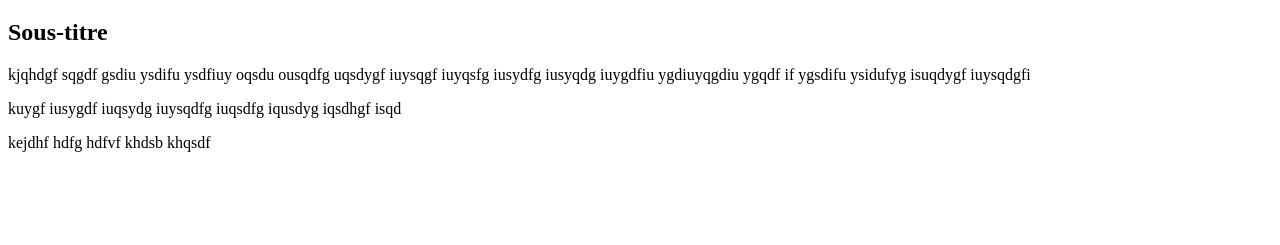
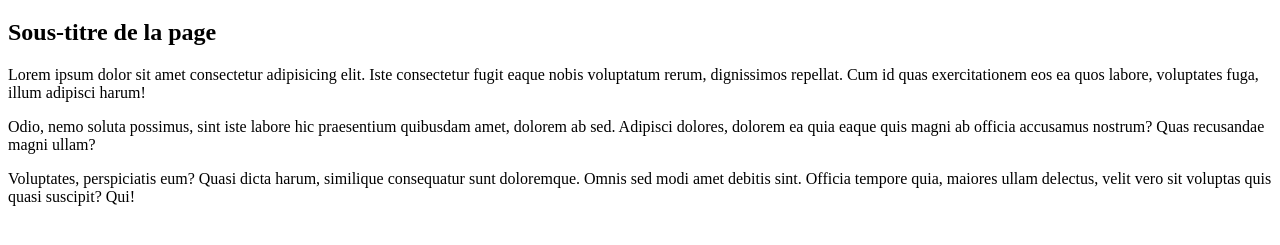
Before and after one commit to philippekurz/ExerciceGit, a plain HTML site: page index.html in a window 1280 px wide. Shown: the part 61-306 px from the top of the page. Drawn offline with Linux system fonts and the light colour scheme.

Commit message:
Modif html avec emmet

```diff
--- a/index.html
+++ b/index.html
@@ -1,13 +1,17 @@
 <!DOCTYPE html>
-<html>
-    <head>
-        <title>Ma page Web</title>
-    </head>
-    <body>
-        <h1>Titre de la page</h1>
-        <h2>Sous-titre</h2>
-        <p>kjqhdgf sqgdf gsdiu ysdifu ysdfiuy oqsdu ousqdfg uqsdygf iuysqgf iuyqsfg iusydfg iusyqdg iuygdfiu ygdiuyqgdiu ygqdf if ygsdifu ysidufyg isuqdygf iuysqdgfi</p>
-        <p>kuygf iusygdf iuqsydg iuysqdfg iuqsdfg iqusdyg iqsdhgf isqd</p>
-        <p>kejdhf hdfg hdfvf khdsb khqsdf </p>
-    </body>
+<html lang="fr">
+<head>
+    <meta charset="UTF-8">
+    <meta name="viewport" content="width=device-width, initial-scale=1.0">
+    <title>Document</title>
+    <meta name="description" content="Description du contenu principale de la page">
+</head>
+<body>
+    <h1>Titre de la page</h1>
+    <h2>Sous-titre de la page</h2>
+    <p>Lorem ipsum dolor sit amet consectetur adipisicing elit. Iste consectetur fugit eaque nobis voluptatum rerum, dignissimos repellat. Cum id quas exercitationem eos ea quos labore, voluptates fuga, illum adipisci harum!</p>
+    <p>Odio, nemo soluta possimus, sint iste labore hic praesentium quibusdam amet, dolorem ab sed. Adipisci dolores, dolorem ea quia eaque quis magni ab officia accusamus nostrum? Quas recusandae magni ullam?</p>
+    <p>Voluptates, perspiciatis eum? Quasi dicta harum, similique consequatur sunt doloremque. Omnis sed modi amet debitis sint. Officia tempore quia, maiores ullam delectus, velit vero sit voluptas quis quasi suscipit? Qui!
+    </p>
+</body>
 </html>
```
